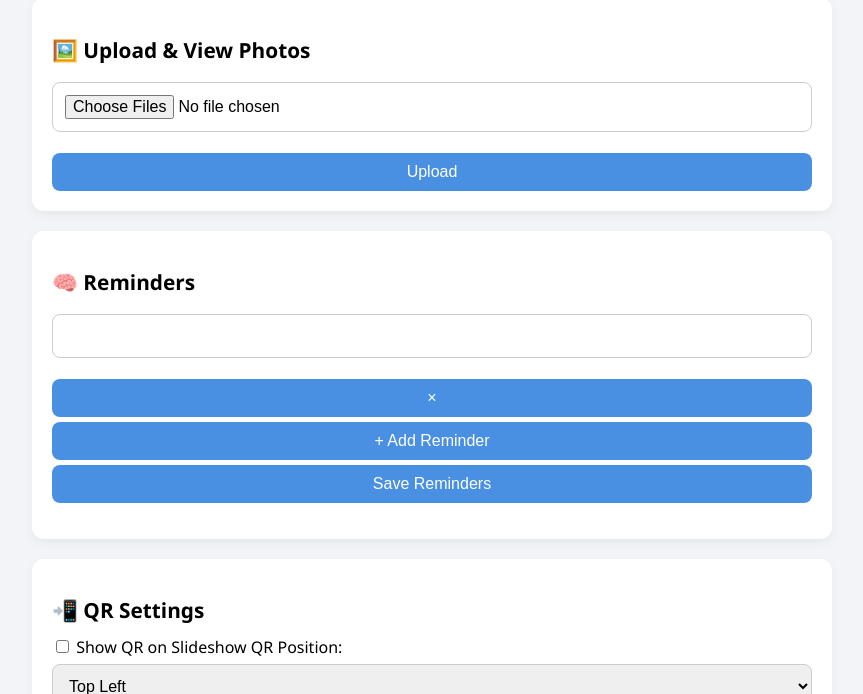
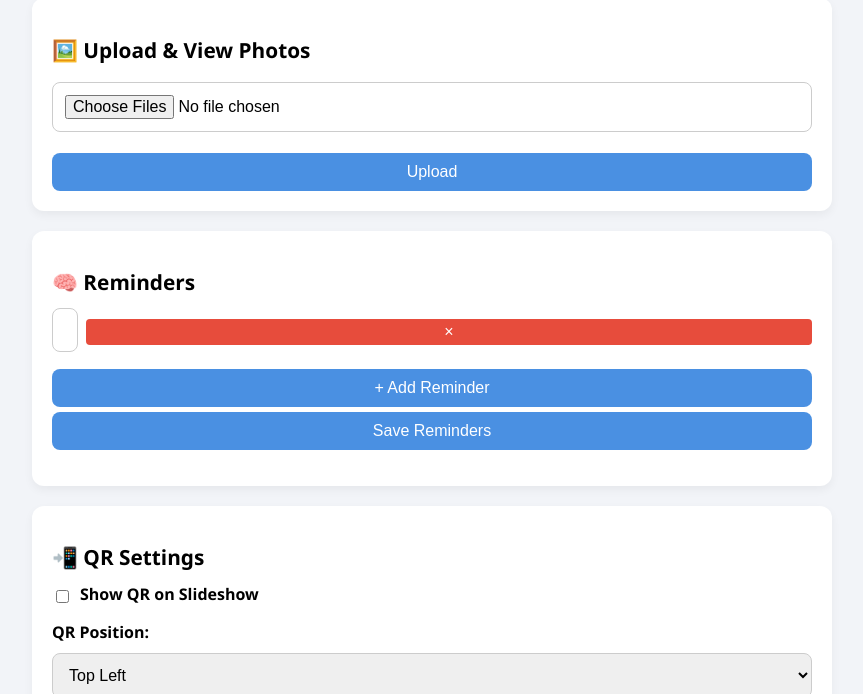
Before and after one commit to thahrim/Codex, an Electron app: page dashboard.html in a window 1280 px wide. Both pictures are taken after a click on the button "+ Add Reminder". Shown: the part 106-800 px from the top of the page, without its empty margins (208-1071 px from the left). Drawn offline with Linux system fonts and the light colour scheme; no server answers.

Commit message:
Enhance layout for settings sections

```diff
--- a/dashboard.html
+++ b/dashboard.html
@@ -30,6 +30,37 @@
       display: flex;
       align-items: center;
       gap: 8px;
+    }
+    .form-group {
+      margin-bottom: 12px;
+    }
+    .form-group label {
+      font-weight: bold;
+      margin-bottom: 4px;
+      display: block;
+    }
+    .form-group.inline {
+      display: flex;
+      align-items: center;
+      gap: 8px;
+    }
+    .reminder-item {
+      display: flex;
+      align-items: center;
+      gap: 8px;
+      margin-bottom: 8px;
+    }
+    .reminder-item input[type="text"] {
+      flex: 1;
+      margin: 0;
+    }
+    .reminder-item button {
+      background: #e74c3c;
+      color: #fff;
+      border: none;
+      padding: 4px 8px;
+      border-radius: 4px;
+      cursor: pointer;
     }
     input[type="text"],
     select,
@@ -109,7 +140,7 @@
   <div class="section">
     <h2>🧠 Reminders</h2>
     <form id="remindersForm">
-      <div id="reminderList"></div>
+      <div class="form-group" id="reminderList"></div>
       <button type="button" onclick="addReminder()">+ Add Reminder</button>
       <button type="submit">Save Reminders</button>
       <p id="reminderStatus"></p>
@@ -119,32 +150,40 @@
   <div class="section">
     <h2>📲 QR Settings</h2>
     <form id="settingsForm">
-      <label><input type="checkbox" id="showQR"> Show QR on Slideshow</label>
-      <label>QR Position:
+      <div class="form-group inline">
+        <input type="checkbox" id="showQR" />
+        <label for="showQR">Show QR on Slideshow</label>
+      </div>
+      <div class="form-group">
+        <label for="qrPosition">QR Position:</label>
         <select id="qrPosition">
           <option value="top-left">Top Left</option>
           <option value="top-right">Top Right</option>
           <option value="bottom-left">Bottom Left</option>
           <option value="bottom-right">Bottom Right</option>
         </select>
-      </label>
-
-      <label>Reminder Position:
+      </div>
+      <div class="form-group">
+        <label for="reminderPosition">Reminder Position:</label>
         <select id="reminderPosition">
           <option value="top">Top</option>
           <option value="center">Center</option>
           <option value="bottom">Bottom</option>
         </select>
-      </label>
-      <label>Reminder Size:
+      </div>
+      <div class="form-group">
+        <label for="reminderSize">Reminder Size:</label>
         <select id="reminderSize">
           <option value="small">Small</option>
           <option value="medium">Medium</option>
           <option value="large">Large</option>
           <option value="custom">Custom</option>
         </select>
-      </label>
-      <input type="text" id="customSize" placeholder="Enter custom size (e.g. 32px)" style="display:none;" />
+      </div>
+      <div class="form-group" id="customSizeGroup" style="display:none;">
+        <label for="customSize">Custom Size:</label>
+        <input type="text" id="customSize" placeholder="Enter custom size (e.g. 32px)" />
+      </div>
 
       <button type="submit">Save Settings</button>
       <p id="saveStatus"></p>
@@ -156,7 +195,15 @@
       document.getElementById('showQR').checked = !!data.showQR;
       document.getElementById('qrPosition').value = data.qrPosition || 'bottom-right';
       document.getElementById('reminderPosition').value = data.reminderPosition || 'bottom';
-      document.getElementById('reminderSize').value = data.reminderSize || 'medium';
+
+      const sizeOptions = ['small','medium','large'];
+      if (sizeOptions.includes(data.reminderSize)) {
+        document.getElementById('reminderSize').value = data.reminderSize;
+      } else {
+        document.getElementById('reminderSize').value = 'custom';
+        document.getElementById('customSize').value = data.reminderSize || '';
+      }
+      updateCustomVisibility();
     });
 
     document.getElementById('settingsForm').addEventListener('submit', function(e) {
@@ -174,7 +221,16 @@
 
     function addReminder(text = "") {
       const div = document.createElement('div');
-      div.innerHTML = '<input type="text" value="' + text + '" /><button onclick="this.parentElement.remove()">×</button>';
+      div.className = 'reminder-item';
+      const input = document.createElement('input');
+      input.type = 'text';
+      input.value = text;
+      const btn = document.createElement('button');
+      btn.type = 'button';
+      btn.textContent = '×';
+      btn.onclick = () => div.remove();
+      div.appendChild(input);
+      div.appendChild(btn);
       document.getElementById('reminderList').appendChild(div);
     }
 
@@ -236,8 +292,10 @@
 
 <script>
   const sizeDropdown = document.getElementById('reminderSize');
-  const customInput = document.getElementById('customSize');
-  sizeDropdown.addEventListener('change', () => {
-    customInput.style.display = sizeDropdown.value === 'custom' ? 'block' : 'none';
-  });
+  const customGroup = document.getElementById('customSizeGroup');
+  function updateCustomVisibility() {
+    customGroup.style.display = sizeDropdown.value === 'custom' ? 'block' : 'none';
+  }
+  sizeDropdown.addEventListener('change', updateCustomVisibility);
+  updateCustomVisibility();
 </script>
```
